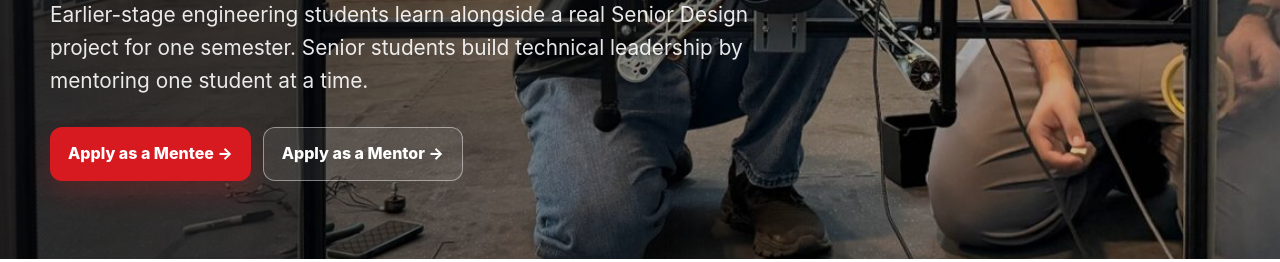
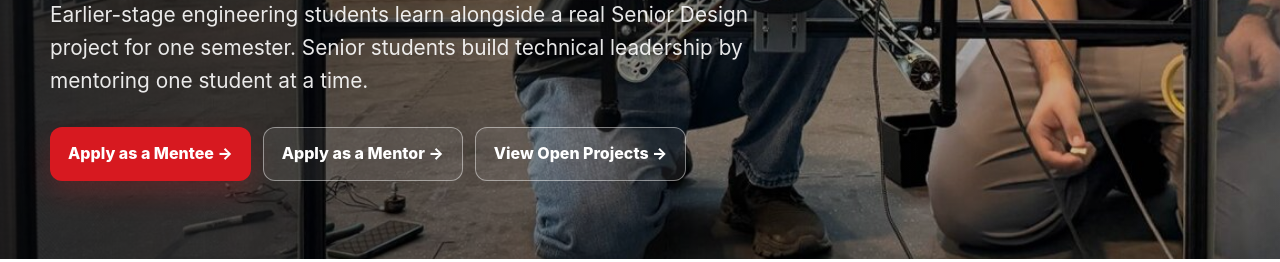
Before and after one commit to prisshac/senior-design-mentor-mentee-v2, a plain HTML site: page index.html in a window 1280 px wide. Shown: the part 538-800 px from the top of the page. Drawn offline with Linux system fonts and the light colour scheme.

Commit message:
Add View Open Projects button to home hero
Co-Authored-By: Claude Sonnet 5.5 <noreply@anthropic.com>
Claude-Session: https://claude.ai/code/session_016LjTKJ2cnQNNmy7HuwRZ1z

```diff
--- a/index.html
+++ b/index.html
@@ -36,6 +36,7 @@
         <div class="actions">
           <a class="btn btn-red" href="https://docs.google.com/forms/d/e/1FAIpQLSeaDL1_m6nnUjzuZWZdE38dw7ysE2b__p_fqqSh8WmhNzjmwQ/viewform" target="_blank" rel="noopener">Apply as a Mentee →</a>
           <a class="btn btn-outline" href="https://docs.google.com/forms/d/e/1FAIpQLSeuy19LQfx4-hJ6bCBMN6NyptwGLtqVQPormRF3Ks0s4QULTA/viewform" target="_blank" rel="noopener">Apply as a Mentor →</a>
+          <a class="btn btn-outline" href="projects.html">View Open Projects →</a>
         </div>
       </div>
     </div>
```
